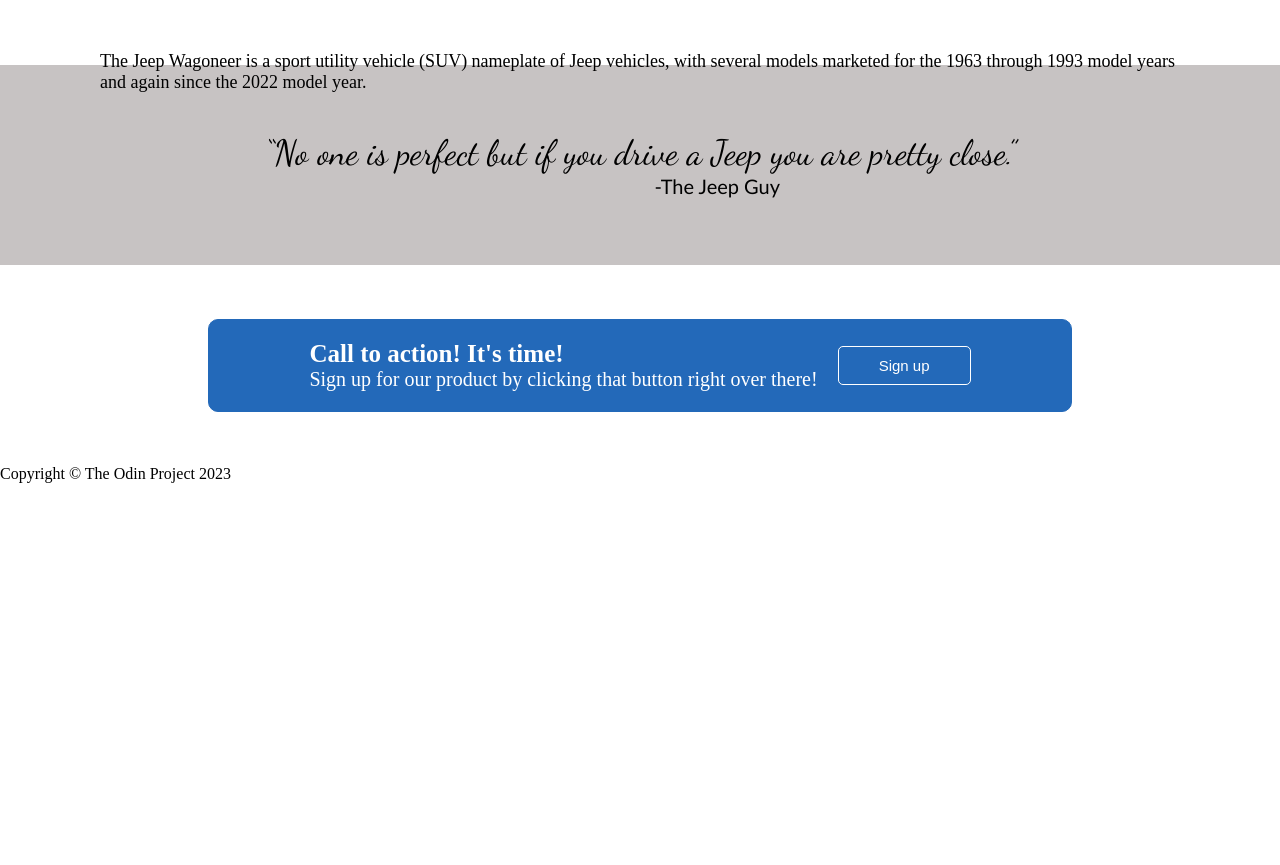
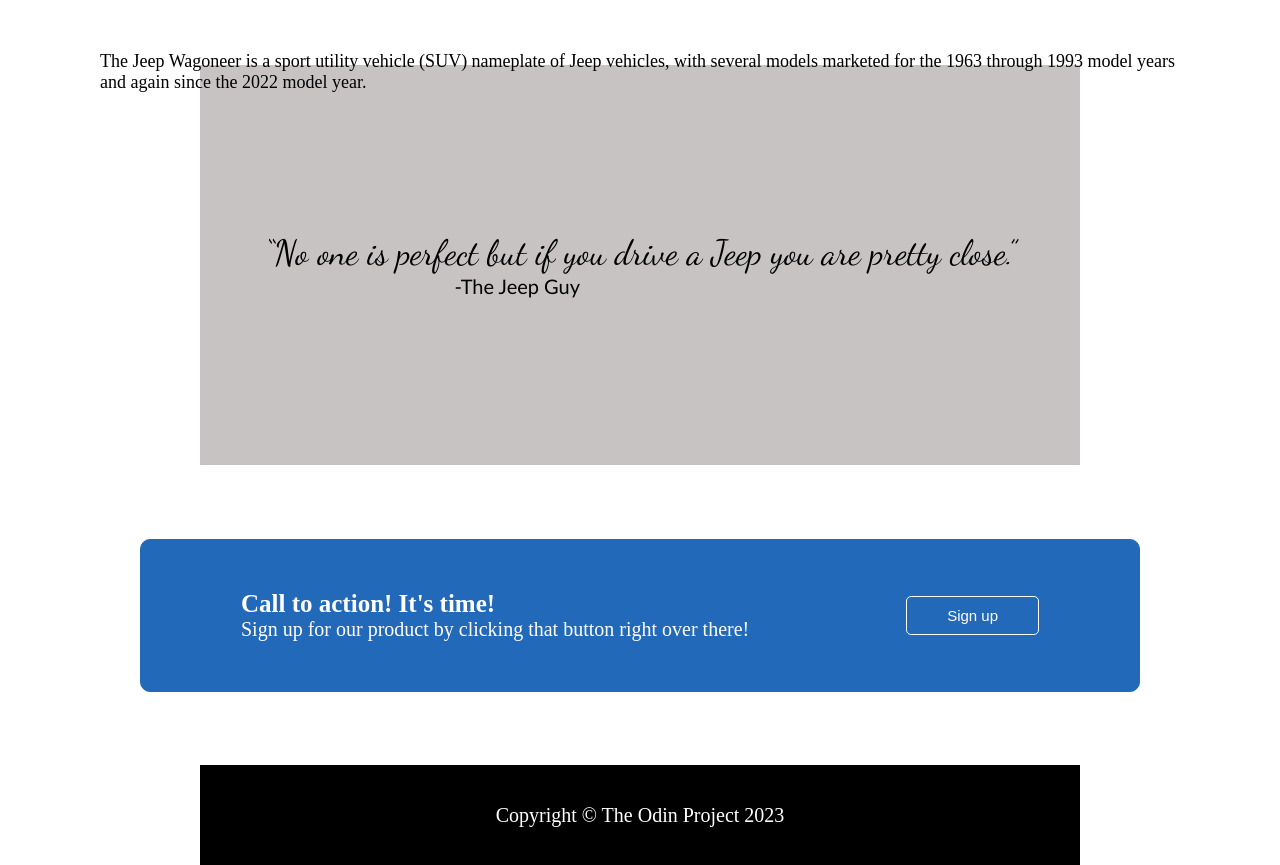
Before and after one commit to arshhcodes/firstlandingpage, a plain HTML site: page index.html in a window 1280 px wide. Shown: the part 1553-2418 px from the top of the page. Before the commit the page ends 2036 px from the top, so only its background shows below. Drawn offline with Linux system fonts and the light colour scheme.

Commit message:
Add footer and make final changes

```diff
--- a/index.html
+++ b/index.html
@@ -80,7 +80,7 @@
             </div>
         </div>
     </div>
-    <footer>
+    <footer class="footer">
         <div>
             Copyright © The Odin Project 2023
         </div>
--- a/style.css
+++ b/style.css
@@ -21,8 +21,9 @@
 }
 ul{
     display: flex;
-    gap: 10px;
+    gap: 30px;
     list-style: none;
+
 }
 a{
     text-decoration: none;
@@ -100,13 +101,14 @@ button{
 .main-quote{
     display: flex;
     background-color:rgb(199, 195, 195);
-    height:200px;
+    height:400px;
     justify-content: center;
     align-items: center;
     font-size: 35px;
     font-family: 'Dancing Script', cursive;
     flex-direction: column;
     flex:0;
+    margin: 0px 200px;
 }
 .main-quote>p{
     align-self:flex-end;
@@ -119,19 +121,23 @@ button{
     flex-direction: column;
     align-items: center;
     justify-content: center;
-    height:200px;
+    height:300px;
     background-color: white;
 }
 .bottom-board-child{
     background-color:  rgb(35, 105, 185);
     font-size:20px;
     color:white;
-    padding: 20px 100px;
+    padding: 50px 100px;
     border: solid 1px  rgb(35, 105, 185);
     border-radius: 10px;
     display: flex;
     gap:20px;
-    font-family:'Times New Roman', Times, serif
+    font-family:'Times New Roman', Times, serif;
+    justify-content: space-between;
+    width:1000px;
+
+
 
 }
 .div-button{
@@ -140,3 +146,13 @@ button{
 .bottom-board-child>div>h4{
     font-size: 25px;
 }
+.footer{
+    background-color: black;
+    color: white;
+    display: flex;
+    height:100px;
+    justify-content: center;
+    align-items: center;
+    font-size: 20px;
+    margin: 0px 200px;
+}
```
